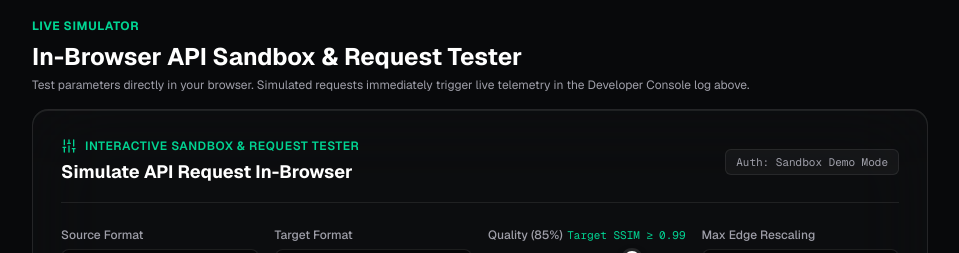
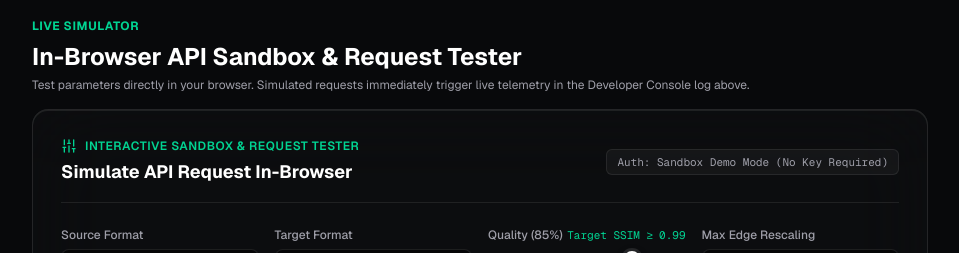
Before and after one commit to taoqeersarwerco-arch/Squeeze, a Next.js app: page /developers in a window 1280 px wide. Shown: the part 1600-1853 px from the top of the page, without its empty margins (160-1119 px from the left). Built offline with nearby package versions, Linux system fonts and the light colour scheme.

Commit message:
ux(developers): clarify Auth status badge in sandbox tester

```diff
--- a/src/components/DeveloperApiTester.tsx
+++ b/src/components/DeveloperApiTester.tsx
@@ -114,9 +114,19 @@ export function DeveloperApiTester({ apiKey, onLogRequest }: DeveloperApiTesterP
           </h3>
         </div>
 
-        <span className="text-[11px] font-mono text-zinc-400 bg-white/[0.04] border border-white/[0.08] px-2.5 py-1 rounded-md self-start sm:self-auto">
-          Auth: {apiKey ? 'Bearer sqz_live_***' : 'Sandbox Demo Mode'}
-        </span>
+        {apiKey ? (
+          <span className="inline-flex items-center gap-1.5 text-[11px] font-mono text-emerald-400 bg-emerald-500/10 border border-emerald-500/20 px-2.5 py-1 rounded-md self-start sm:self-auto">
+            <span className="h-1.5 w-1.5 rounded-full bg-emerald-400 animate-pulse" />
+            Auth: Bearer {apiKey.slice(0, 12)}••• (Connected)
+          </span>
+        ) : (
+          <span
+            className="inline-flex items-center gap-1.5 text-[11px] font-mono text-zinc-400 bg-white/[0.04] border border-white/[0.08] px-2.5 py-1 rounded-md self-start sm:self-auto"
+            title="Running in unauthenticated sandbox mode. Generate a key in the Developer Console above to authenticate."
+          >
+            Auth: Sandbox Demo Mode (No Key Required)
+          </span>
+        )}
       </div>
 
       {/* Control Grid */}
```
